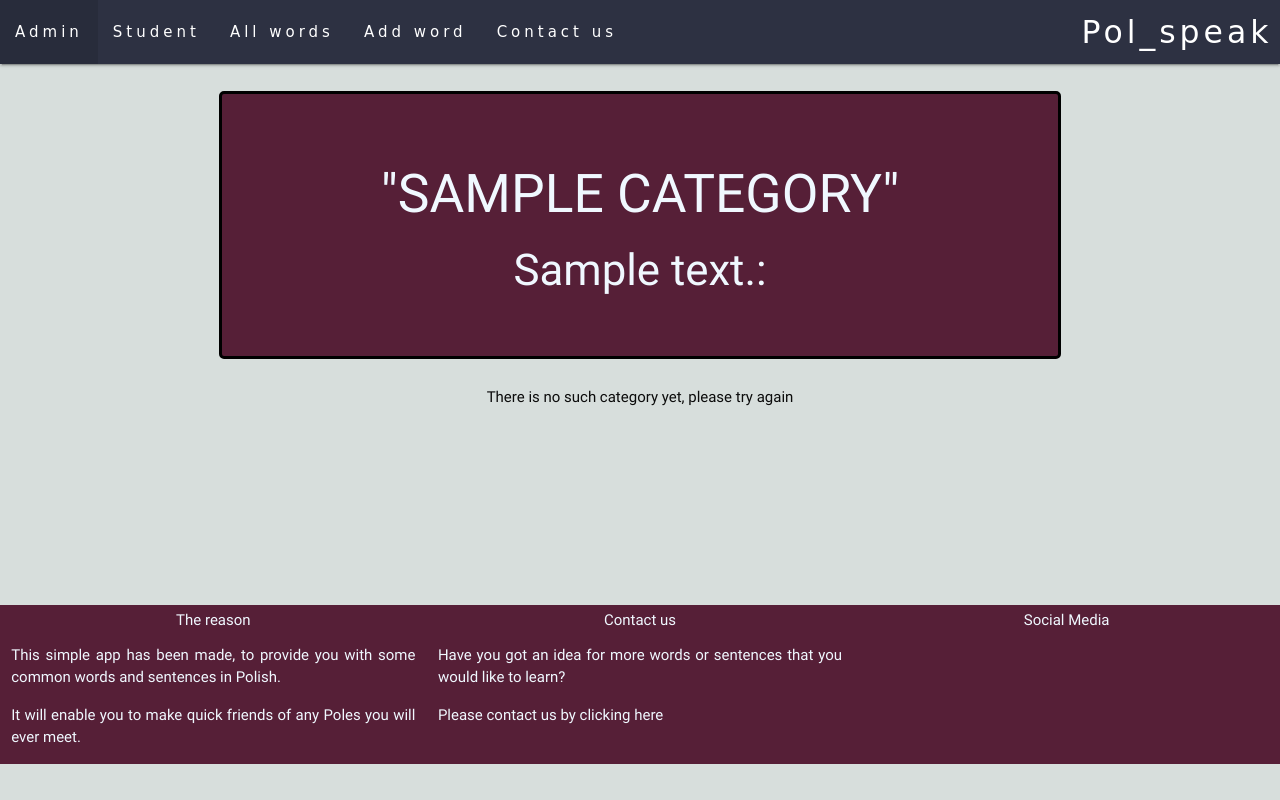
After one commit to MrColorado35/pol_speak, a Flask app: template templates/cat_admin.html in a window 1280 px wide. The commit adds this page. Run offline with Flask 2, Linux system fonts and the light colour scheme; the template is opened without the code that fills it: most values are stand-ins (such as "Sample title", 1, 10 or a date in 2020); some libraries are stand-ins or nearby versions; some web fonts are replaced.

Commit message:
style change to the contact page, add option to see categories by admin, feat functionality to it in app.py file

```diff
--- a/app.py
+++ b/app.py
@@ -21,19 +21,19 @@ cat_list = [category for category in categories]
 # desc_list = [description for description in categories]
 words = mongo.db.words.find()
 
-
+# This decorator brings us the main page
 @app.route('/')
 @app.route('/index')
 def index():
     return render_template("index.html")
 
-
+# If we choose that we want to learn Polish, here's where we go
 @app.route('/user.html')
 def user():
     # description = mongo.db.categories.find_one({'_id': ObjectId(cat_id)})
     return render_template("user.html", categories=cat_list)
 
-
+# Allows us to see all categories and then all the words in specific order.
 @app.route('/cat.html/<cat_id>')
 def cat(cat_id):
     category = mongo.db.categories.find_one({'_id': ObjectId(cat_id)})
@@ -44,21 +44,21 @@ def cat(cat_id):
     # word = mongo.db.find_one()
     # cat_name = mongo.db.words.find({'cat_name': ObjectId(cat_name)})
     # words_choosen = mongo.db.words.find({'cat_name': ObjectId(cat_name)})
-    return render_template('cat.html', category=category,
+    return render_template('cat.html', category=category, categories=categories,
         words=words, romances=romances, nsfws=nsfws, others=others)
 
-
+# Brings page for Admin, with a list of all options that admin is allowed to do.
 @app.route('/admin.html')
 def admin():
     return render_template("admin.html")
 
-
+# Provide an access to all words without keeping them in order.
 @app.route('/all_words.html')
 def all_words():
     words = mongo.db.words.find()
     return render_template("all_words.html", words=words)
 
-
+# That part of code allows Admin to add new words in a new page, dedicated to it.
 @app.route('/add_word.html')
 def add_word():
     return render_template("add_word.html", categories=cat_list, words=words)
@@ -70,7 +70,7 @@ def insert_word():
     words.insert_one(request.form.to_dict())
     return redirect(url_for('all_words'))
 
-
+# This bit of code allows us to edit all aspects of any word in the database
 @app.route('/edit_word.html/<word_id>')
 def edit_word(word_id):
     the_word = mongo.db.words.find_one({'_id': ObjectId(word_id)})
@@ -90,6 +90,8 @@ def update_word(word_id):
     })
     return redirect(url_for('all_words'))
 
+# These are allowing admin to permanently delete any word from the database. I'm still unsure if I should leave it while
+# letting people to use my app freely.
 
 @app.route('/delete_word.html/<word_id>')
 def delete_word(word_id):
@@ -102,10 +104,30 @@ def remove_word(word_id):
     mongo.db.words.remove({'_id': ObjectId(word_id)})
     return redirect(url_for('all_words'))
 
-
+# This one allows us to go to contact page. This is also a trick to help to come out from the "user's trap" that I
+# created earlier and that will not allow users to go back to admin page through the menu
 @app.route('/contact.html')
 def contact():
     return render_template("contact.html")
+
+# Thats my newest idea, to allow an admin to see words divided by categories, not only as a pile of all words from
+# the websie together, kept without any order
+
+@app.route('/admin_cat.html')
+def admin_cat():
+    return render_template("admin_cat.html", categories=cat_list)
+
+@app.route('/cat_admin.html/<cat_id>')
+def cat_admin(cat_id):
+    category = mongo.db.categories.find_one({'_id': ObjectId(cat_id)})
+    words = mongo.db.words.find({'cat_name': "work"})
+    romances = mongo.db.words.find({'cat_name': "romance"})
+    nsfws = mongo.db.words.find({'cat_name': "NSFW"})
+    others = mongo.db.words.find({'cat_name': "other"})
+
+    return render_template('cat_admin.html', category=category,
+        words=words, romances=romances, nsfws=nsfws, others=others)
+
 
 
 if __name__ == '__main__':
--- a/templates/base.html
+++ b/templates/base.html
@@ -1,4 +1,5 @@
 <!DOCTYPE html>
+<!-- Thats the main page for all the content that is repeated on every page. -->
 <html lang="en">
 <head>
 <meta charset="UTF-8">
@@ -13,7 +14,7 @@
 <link rel="stylesheet"  href="https://cdnjs.cloudflare.com/ajax/libs/materialize/0.100.2/css/materialize.min.css">
 <!-- <link rel="stylesheet" href="https://cdnjs.cloudflare.com/ajax/libs/twitter-bootstrap/3.3.7/css/bootstrap.min.css"> -->
 
-<!--Import Google Fonts-->
+<!--Import Google Fonts and icons-->
 <link href="https://fonts.googleapis.com/css2?family=Piedra&display=swap" rel="stylesheet">
 <link href="https://fonts.googleapis.com/icon?family=Material+Icons" rel="stylesheet">
 <!-- Import embedded CSS -->
--- a/templates/base_two.html
+++ b/templates/base_two.html
@@ -1,4 +1,5 @@
 <!DOCTYPE html>
+<!-- Base_two is a trap for any user, that came here to learn. It does not allow user to go back to the main menu and to admin page. I decided to do it, to avoid vandalisms and jokes made by users. Of course if anyone will get a link to full app, it's enough to open it through the link (or go back in a browser) to get there. I just hope that someone who would like to destroy my work will be to lazy to do it. -->
 <html lang="en">
 <head>
 <meta charset="UTF-8">
@@ -25,6 +26,7 @@
         <div class="nav-wrapper">
         <a href="{{url_for('user')}}" class="brand-logo right">Pol_speak</a>
             <ul id="nav-mobile" class="left hide-on-med-and-down">
+
                     {% for cat in categories %}
 
                   <li>  <a href="{{ url_for('cat', cat_id=cat._id) }}" class="uppercase">
@@ -52,7 +54,7 @@
             <div class="col s12 m4">
                 <h6 class="center">Contact us</h6>
                 <p class="justify">Have you got an idea for more words or sentences that you would like to learn?</p>
-                <a href="contact.html">Please contact us by clicking here</a>
+                <a href="{{url_for('contact')}}">Please contact us by clicking here</a>
             </div>
             <div class="col s12 m4">
                 <h6 class="center">Social Media</h6>
--- /dev/null
+++ b/templates/cat_admin.html
@@ -0,0 +1,86 @@
+{% extends 'base.html' %}
+{% block content %}
+<div class="bg-love padding-5 margin border">
+
+    <h2 class="center uppercase">"{{ category.cat_name }}"</h2>
+    <h3 class="center">{{ category.description }}: </h3>
+</div>
+    {% if category.cat_name == 'work' %}
+        {% for word in words %}
+
+        <ul class="collapsible popout" data-collapsible="accordion">
+
+            <li>
+                <div class="collapsible-header"><i class="material-icons">expand_more</i>
+                {{ word.eng}}
+                </div>
+                <div class="collapsible-body center"><div class="bg-love">
+                    <p>Polish: &emsp; {{ word.pol }} </p>
+                    <p>Pronounce: &emsp; {{ word.read }}</p></div>
+                    <p>Remember: &emsp;<strong>{{ word.explaination }}</strong></p>
+                </div>
+            </li>
+        </ul>
+
+        {%endfor%}
+
+    {% elif category.cat_name == 'romance' %}
+          {% for romance in romances %}
+
+        <ul class="collapsible popout" data-collapsible="accordion">
+
+            <li>
+                <div class="collapsible-header"><i class="material-icons">expand_more</i>
+                {{ romance.eng}}
+                </div>
+                <div class="collapsible-body center"><div class="bg-love">
+                    <p>Polish: &emsp; {{ romance.pol }} </p>
+                    <p>Pronounce: &emsp; {{ romance.read }}</p></div>
+                    <p>Remember: &emsp;<strong>{{ romance.explaination }}</strong></p>
+                </div>
+            </li>
+        </ul>
+
+        {%endfor%}
+     {% elif category.cat_name == 'NSFW' %}
+          {% for nsfw in nsfws %}
+
+        <ul class="collapsible popout" data-collapsible="accordion">
+
+            <li>
+                <div class="collapsible-header"><i class="material-icons">expand_more</i>
+                {{ nsfw.eng}}
+                </div>
+                <div class="collapsible-body center"><div class="bg-love">
+                    <p>Polish: &emsp; {{ nsfw.pol }} </p>
+                    <p>Pronounce: &emsp; {{ nsfw.read }}</p></div>
+                    <p>Remember: &emsp;<strong>{{ nsfw.explaination }}</strong></p>
+                </div>
+            </li>
+        </ul>
+
+        {%endfor%}
+    {% elif category.cat_name == 'other' %}
+          {% for other in others %}
+
+        <ul class="collapsible popout" data-collapsible="accordion">
+
+            <li>
+                <div class="collapsible-header"><i class="material-icons">expand_more</i>
+                {{ other.eng}}
+                </div>
+                <div class="collapsible-body center"><div class="bg-love">
+                    <p>Polish: &emsp; {{ other.pol }} </p>
+                    <p>Pronounce: &emsp; {{ other.read }}</p></div>
+                    <p>Remember: &emsp;<strong>{{ other.explaination }}</strong></p>
+                </div>
+            </li>
+        </ul>
+
+        {%endfor%}
+    {% else %}
+        <div class="center">There is no such category yet, please try again</div>
+
+    {% endif %}
+
+{% endblock %}
```
Also changed, not shown: templates/admin.html (+7 -1 lines), templates/admin_cat.html (added, +27 -0 lines), templates/contact.html (+4 -7 lines).
